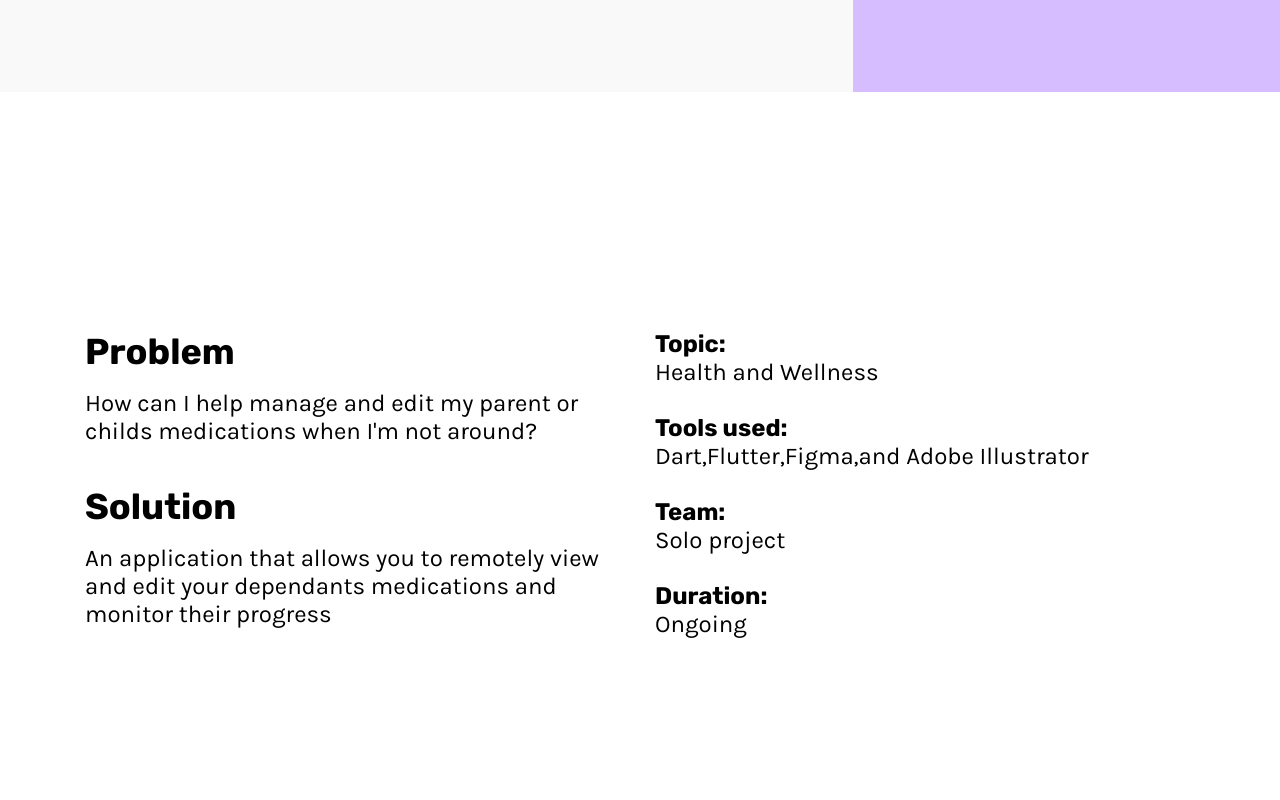
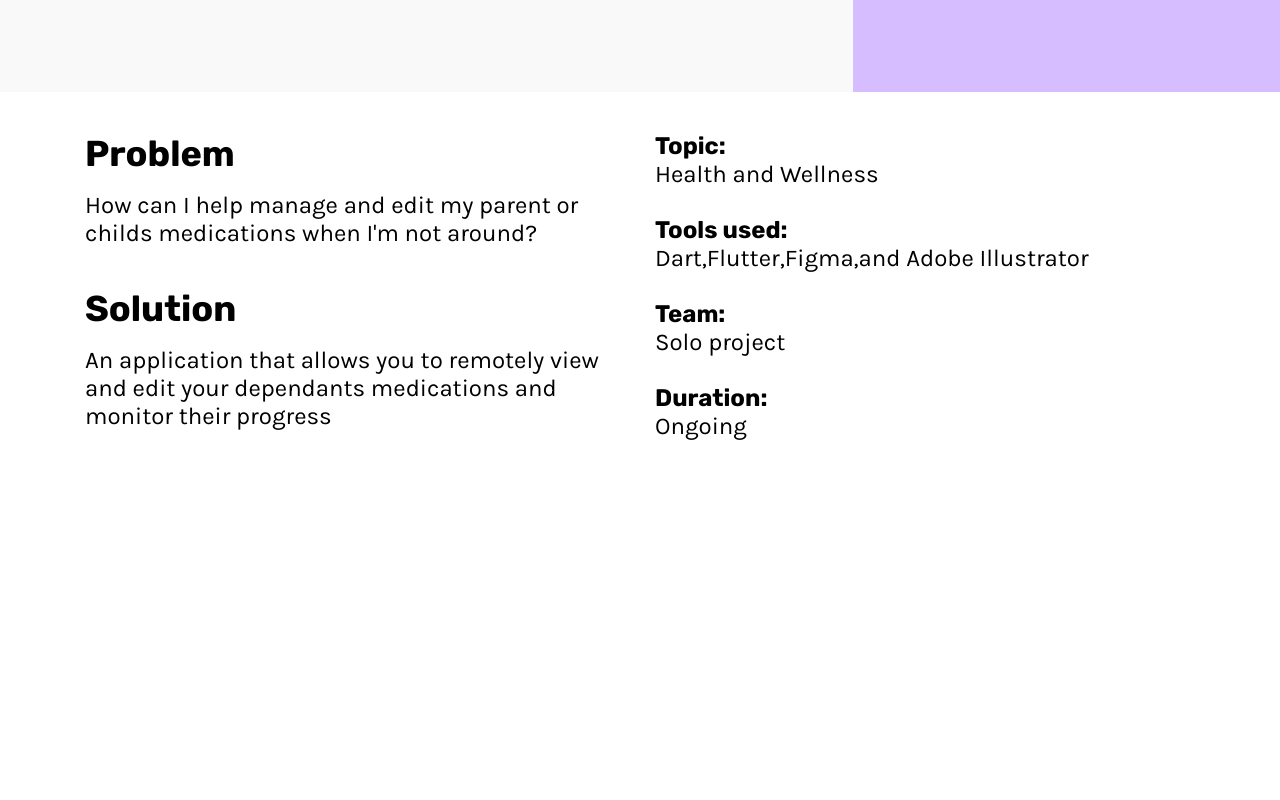
Before and after one commit to Johnson-Su/Personal-Website-Old, a plain HTML site: page Projects/Pilly/pilly.html in a window 1280 px wide. Shown: the part 720-1520 px from the top of the page. Drawn offline with nearby package versions, Linux system fonts and the light colour scheme.

Commit message:
new projects

```diff
--- a/Projects/Pilly/pilly.html
+++ b/Projects/Pilly/pilly.html
@@ -78,7 +78,7 @@
 <!-- problem solution -->
   <div class="container-md  justify-content-end bgclrlarge" style="min-height: 100vh;">
     <div class="row  align-items-center  mx-4 mx-md-0" style="min-height: 100vh;">
-      <div class="row ">
+      <div class="row largecard">
         <div class="col-md  mobilespacer">
           <p class="projectdesc">Problem</p>
           <p>How can I help manage and edit my parent or childs medications when I'm not around?</p>
```
Also changed, not shown: Projects/StegHide/steghide.html (+1 -1 lines).
